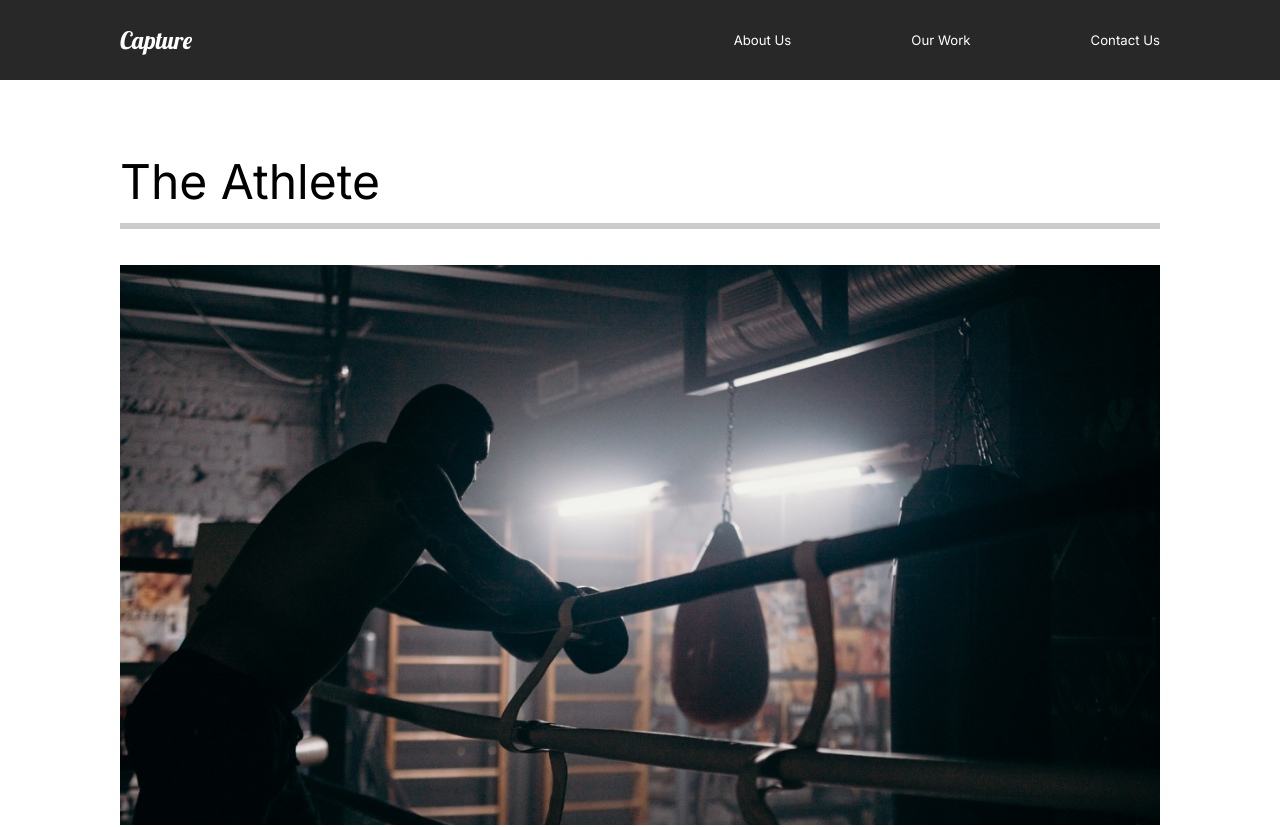
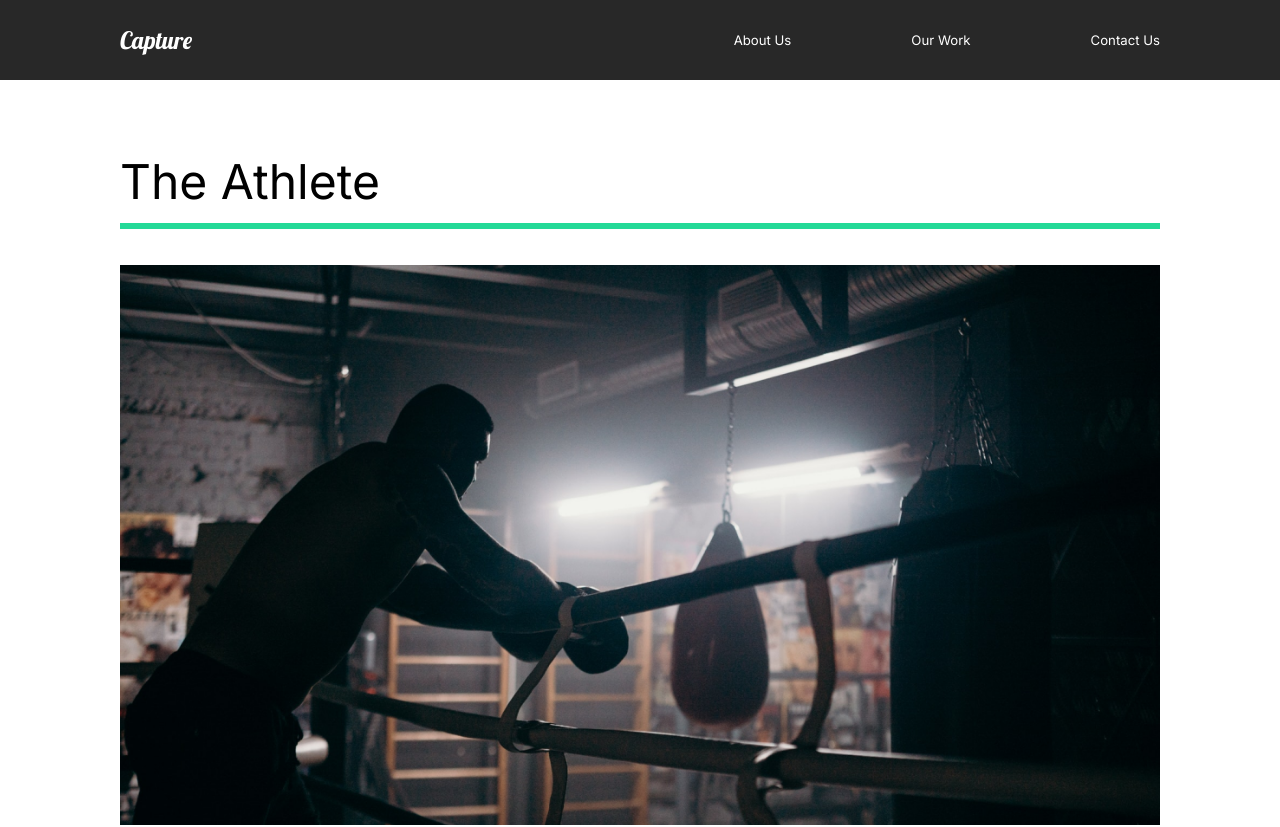
Before and after one commit to Camoson343/capture, a React (Create React App) app: page /work in a window 1280 px wide. Shown: the top 827 px of the page. Built offline with nearby package versions, Linux system fonts and the light colour scheme.

Commit message:
add ourwork transtion animation

```diff
--- a/src/animation.js
+++ b/src/animation.js
@@ -1,13 +1,12 @@
 export const pageAnimation = {
     hidden: {
         opacity: 0,
-        y: 300,
     },
     show: {
         opacity: 1,
         y: 0,
         transition: {
-            duration: 1,
+            duration: 0.5,
             when: "beforeChildren",
             staggerChildren: 0.25,
         },
@@ -48,3 +47,25 @@
         },
     },
 };
+
+export const lineAnim = {
+    hidden: { width: "0%" },
+    show: {
+        width: "100%",
+        transition: { duration: 1},
+    },
+};
+
+export const slider = {
+    hidden: { x: "-130%", skew: "45deg" },
+    show: {
+        x: "100%",
+        skew: "0deg",
+        transition: { ease: "easeOut", duration: 1},
+    },
+};
+
+export const sliderContainer = {
+    hidden: {opacity: 1},
+    show: {opacity: 1, transition: {staggerChildren: 0.15, ease: "easeOut"}},
+};
--- a/src/pages/OurWork.js
+++ b/src/pages/OurWork.js
@@ -7,7 +7,7 @@
 import goodtimes from "../img/goodtimes-small.png";
 //animations
 import {motion} from 'framer-motion';
-import {pageAnimation} from '../animation';
+import {sliderContainer, slider, pageAnimation, fade, photoAnim, lineAnim} from '../animation';
 
 const OurWork = () => {
     return(
@@ -16,11 +16,21 @@
           animate="show"
           exit="exit"
           style={ { background: "#fff" } }>
+
+            <motion.div variants={sliderContainer}>
+              <Frame1 variants={slider}></Frame1>
+              <Frame2 variants={slider}></Frame2>
+              <Frame3 variants={slider}></Frame3>
+              <Frame4 variants={slider}></Frame4>
+            </motion.div>
+
             <Movie>
-                <h2>The Athlete</h2>
-                <div className="line"></div>
+                <motion.h2 variants={fade}>The Athlete</motion.h2>
+                <motion.div variants={lineAnim} className="line"></motion.div>
                 <Link to="/work/the-athlete">
-                <img src={athlete} alt="athlete" />
+                <Hide>
+                  <motion.img variants={photoAnim} src={athlete} alt="athlete" />
+                </Hide>
                 </Link>
             </Movie>
             <Movie>
@@ -53,7 +63,7 @@
   padding-bottom: 10rem;
   .line {
     height: 0.5rem;
-    background: #cccccc;
+    background: #23d997;
     margin-bottom: 3rem;
   }
   img {
@@ -63,5 +73,27 @@
   }
 `;
 
+const Hide = styled.div`
+  overflow: hidden;
+`;
+
+const Frame1 = styled(motion.div)`
+  position: fixed;
+  left: 0;
+  top: 10%;
+  width: 100%;
+  height: 100vh;
+  background: #fffebf;
+  z-index: 2;
+`;
+const Frame2 = styled(Frame1)`
+  background-color: #ff8efb;
+`;
+const Frame3 = styled(Frame1)`
+  background-color: #8ed2ff;
+`;
+const Frame4 = styled(Frame1)`
+  background-color: #8effa0;
+`;
 
 export default OurWork;
```
